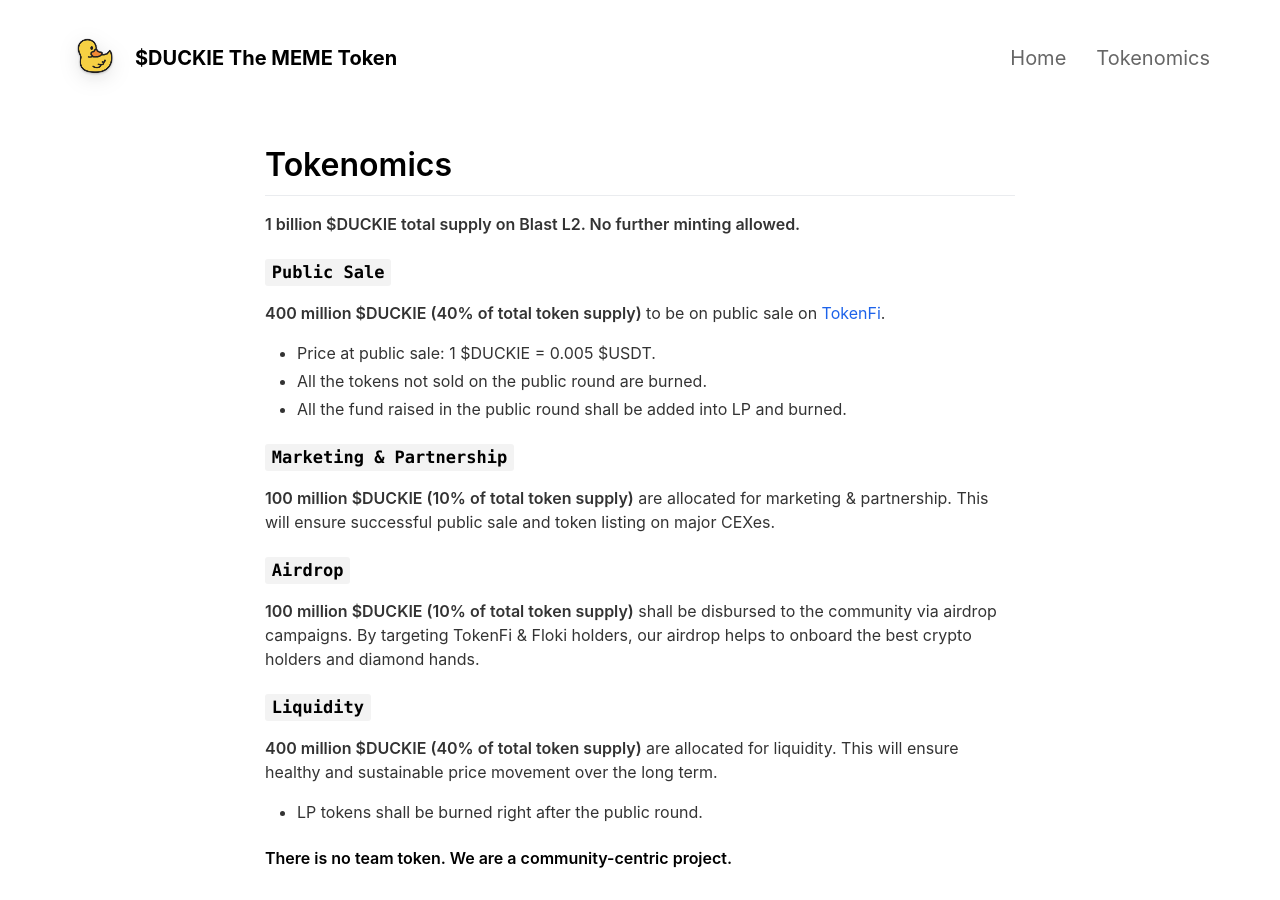
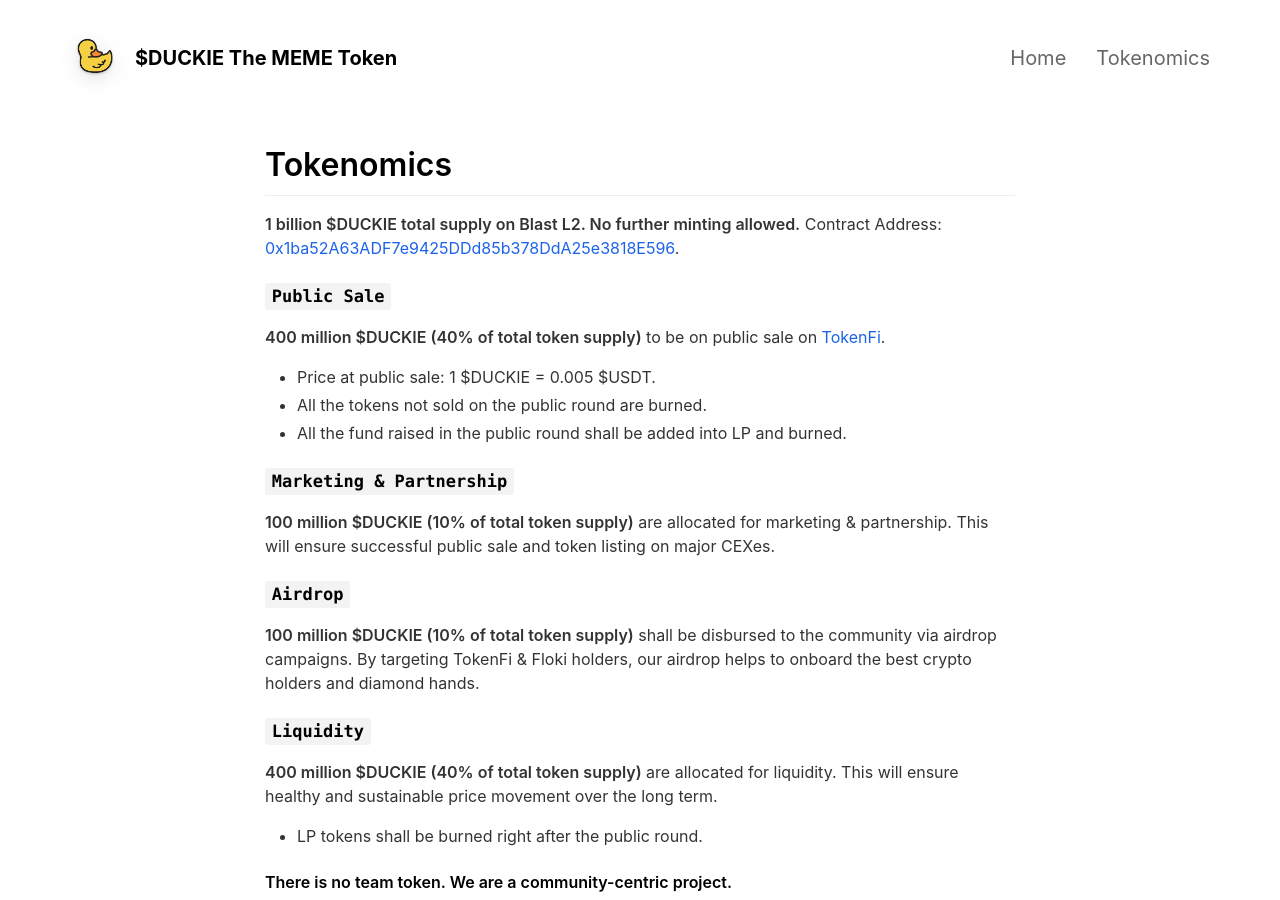
Before and after one commit to duckiethetoken/duckiethetoken, a Jekyll site: the page built from _pages/tokenomics.md, in a window 1280 px wide and 900 px high. Built offline with Jekyll 4.4.1, drawn with Linux system fonts in a browser that asks for light colours; nearby versions of some CDN libraries.

Commit message:
Update tokenomics.md

```diff
--- a/_pages/tokenomics.md
+++ b/_pages/tokenomics.md
@@ -6,6 +6,7 @@
 
 # Tokenomics
 **1 billion $DUCKIE total supply on Blast L2. No further minting allowed.**
+Contract Address: [0x1ba52A63ADF7e9425DDd85b378DdA25e3818E596](https://tl.tokenfi.com/tokens/erc20/0x1ba52A63ADF7e9425DDd85b378DdA25e3818E596?chain=81457).
 
 ### `Public Sale`
 **400 million $DUCKIE (40% of total token supply)** to be on public sale on [TokenFi](https://tokenfi.com).
```
